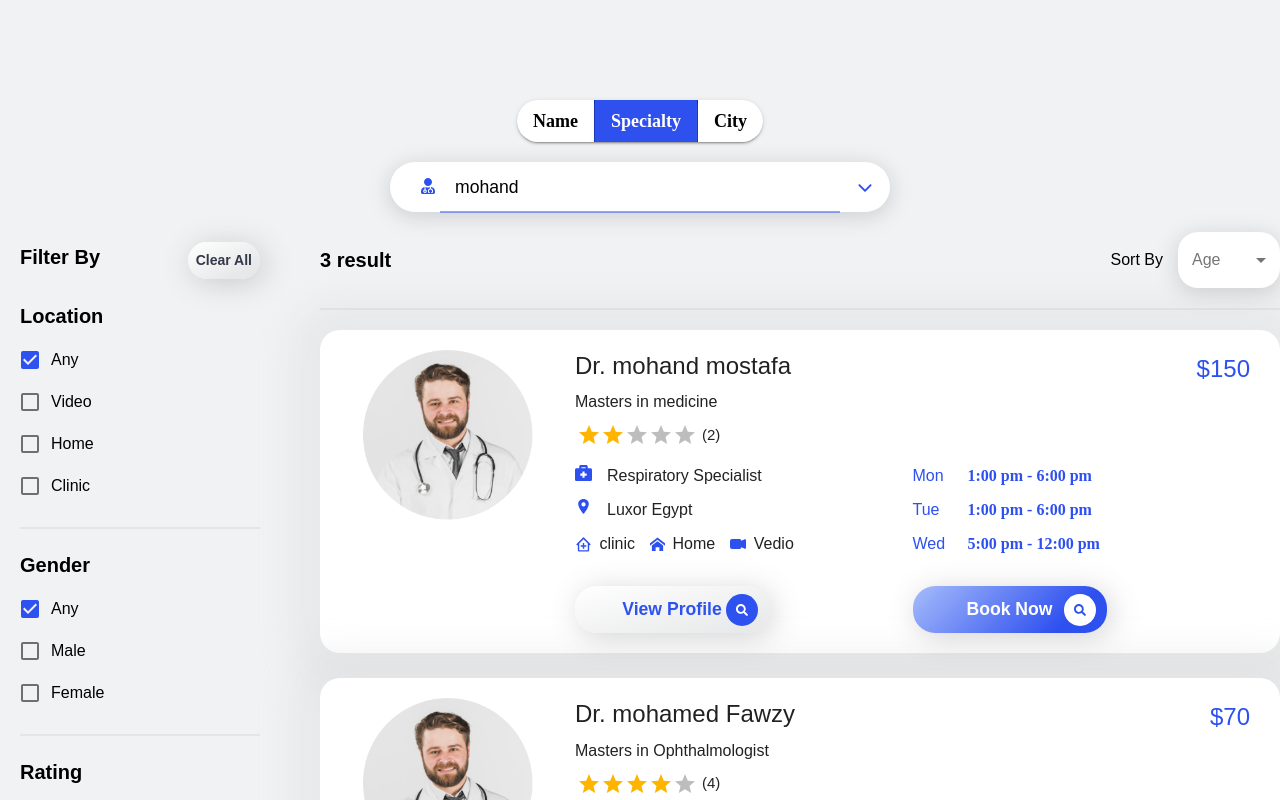
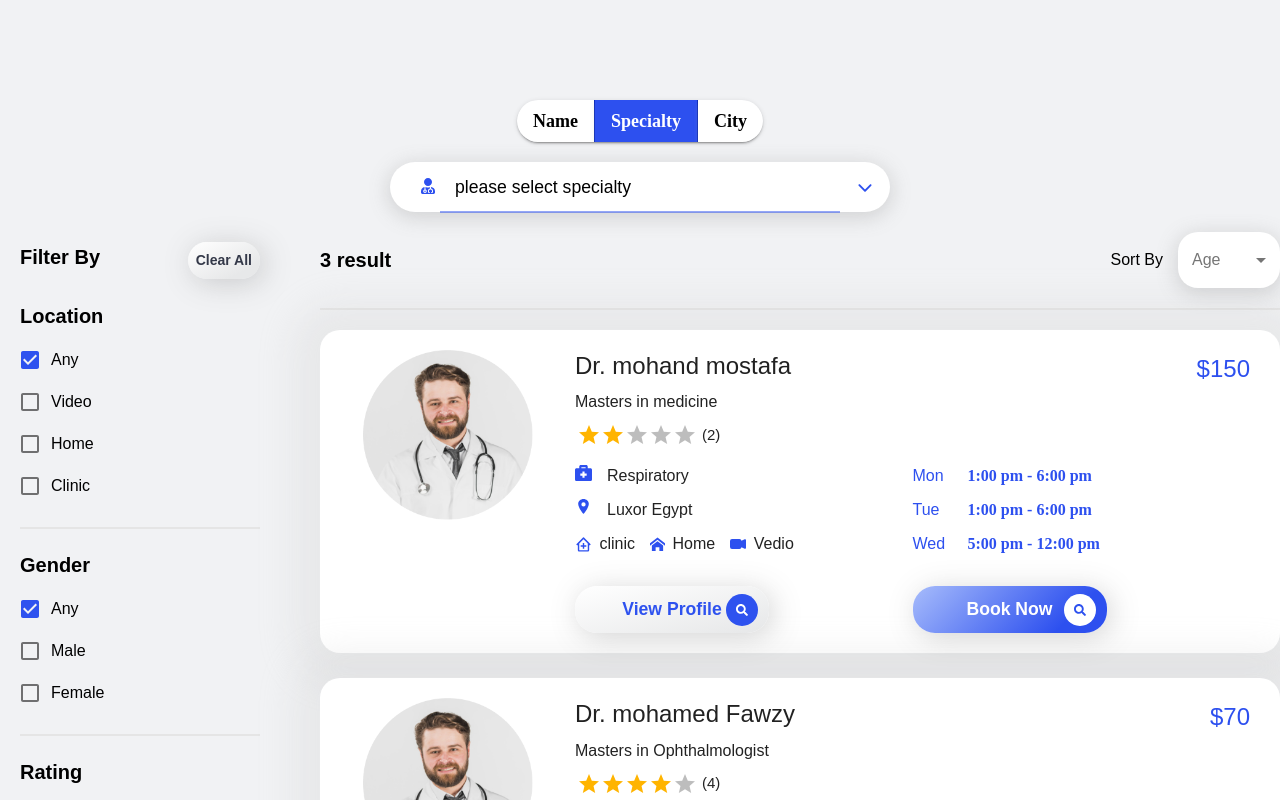
Before and after one commit to afifym/healovo, a React (Create React App) app: page / in a window 1280 px wide. Both pictures are taken after a click on the button "Specialty". Shown: the top 800 px of the page. Built offline with nearby package versions, Linux system fonts and the light colour scheme.

Commit message:
finsh all search

```diff
--- a/src/DoctorsData.js
+++ b/src/DoctorsData.js
@@ -4,8 +4,10 @@ export const DoctorsData = [
     name: { first: "mohand", last: "mostafa" },
     degree: "Masters in medicine",
     image: "doctorAvtar.png",
-    specialty: "Respiratory Specialist",
+
+    specialty: "Respiratory",
     rate: "2",
+
     location: "Luxor Egypt",
     communicationMethods: { clinic: true, home: true, video: true },
     reservationDates: [
@@ -36,6 +38,7 @@ export const DoctorsData = [
     image: "doctorAvtar.png",
     specialty: "Ophthalmologist",
     rate: "4",
+
     location: "Tanta Egypt",
     communicationMethods: { clinic: true, home: false, video: true },
     reservationDates: [
@@ -64,7 +67,8 @@ export const DoctorsData = [
     name: { first: "mohamed", last: "afify" },
     degree: "Masters in medicine",
     image: "doctorAvtar.png",
-    specialty: "Respiratory Specialist",
+
+    specialty: "Gastroenterology",
     rate: "3",
     location: "cario Egypt",
     communicationMethods: { clinic: true, home: true, video: true },
--- a/src/components/SearchPage/CustomeSearchInput.jsx
+++ b/src/components/SearchPage/CustomeSearchInput.jsx
@@ -53,7 +53,7 @@ label{
 }
 `;
 
-const CustomeSearchInput = ({ onSerachByName }) => {
+const CustomeSearchInput = ({ onSerachByName, searchByName }) => {
   return (
     <CustomeSaerch>
       <label htmlFor="">
@@ -62,6 +62,7 @@ const CustomeSearchInput = ({ onSerachByName }) => {
       <input
         type="text"
         placeholder="eg.John"
+        value={searchByName}
         onChange={(event) => onSerachByName(event)}
       />
       <div className="HorizontalLine" />
--- a/src/components/SearchPage/CustomeSelectInput.jsx
+++ b/src/components/SearchPage/CustomeSelectInput.jsx
@@ -62,13 +62,22 @@ select{
 }
 `;
 
-const CustomeSelectInput = ({ SelectIconName, selectData }) => {
+const CustomeSelectInput = ({
+  SelectIconName,
+  selectData,
+  onSearchBy,
+  searchBy,
+  title,
+}) => {
   return (
     <CustomeSelectWraper>
       <label className="InputIcon" htmlFor="">
         <SelectIconName color={"#2D50EF"} />
       </label>
-      <select>
+      <select value={searchBy} onChange={(e) => onSearchBy(e)}>
+        <option key={100} value={"hi"} selected disabled>
+          please select {title}
+        </option>
         {selectData.map((option, idx) => (
           <option key={idx}>{option}</option>
         ))}
--- a/src/components/SearchPage/SearchBar.jsx
+++ b/src/components/SearchPage/SearchBar.jsx
@@ -43,7 +43,14 @@ const CustomeButtonGroup = styled(ButtonGroup)`
   margin-bottom: 20px;
 `;
 
-const SearchBar = ({ onSerachByName, searchByName }) => {
+const SearchBar = ({
+  onSerachByName,
+  searchByName,
+  onSearchByCity,
+  searchByCity,
+  onSearchByspecialty,
+  searchByspecialty,
+}) => {
   const [searchBy, setSearchBy] = useState("name");
 
   const activeBtn = {
@@ -55,7 +62,7 @@ const SearchBar = ({ onSerachByName, searchByName }) => {
       case "name":
         return (
           <CustomeSearchInput
-            value={searchByName}
+            searchByName={searchByName}
             onSerachByName={onSerachByName}
           />
         );
@@ -63,14 +70,20 @@ const SearchBar = ({ onSerachByName, searchByName }) => {
         return (
           <CustomeSelectInput
             SelectIconName={FaUserMd}
-            selectData={["mohand", "mostafa", "abadlabary"]}
+            title="specialty"
+            onSearchBy={onSearchByspecialty}
+            searchBy={searchByspecialty}
+            selectData={["Ophthalmologist", "Respiratory", "Gastroenterology"]}
           />
         );
       case "city":
         return (
           <CustomeSelectInput
+            title="city"
+            onSearchBy={onSearchByCity}
+            searchBy={searchByCity}
             SelectIconName={FaCity}
-            selectData={["mohand", "mostafa", "abadlabary"]}
+            selectData={["cario Egypt", "Luxor Egypt", "Tanta Egypt"]}
           />
         );
     }
--- a/src/components/SearchPage/SearchPage.jsx
+++ b/src/components/SearchPage/SearchPage.jsx
@@ -199,6 +199,35 @@ const SearchPage = () => {
   });
 
   const [searchByName, setSearchByName] = useState("");
+  const [searchByCity, setSearchByCity] = useState();
+  const [searchByspecialty, setSearchBySpecialty] = useState();
+
+  const handleSearchByspecialty = (e) => {
+    const fuse = new Fuse(doctors, {
+      keys: ["specialty"],
+    });
+    console.log("e.target.value", e.target.value);
+    const fuseResult = fuse.search(e.target.value);
+    console.log("e.target.value", fuseResult);
+    const doctorResult = fuseResult.map((result) => result.item);
+
+    setSearchBySpecialty(e.target.value);
+    doctorResult.length > 0
+      ? setDoctorsFilter(doctorResult)
+      : setDoctorsFilter(doctors);
+  };
+  const handsearchByCity = (e) => {
+    const fuse = new Fuse(doctors, {
+      keys: ["location"],
+    });
+    const fuseResult = fuse.search(e.target.value);
+    const doctorResult = fuseResult.map((result) => result.item);
+
+    setSearchByCity(e.target.value);
+    doctorResult.length > 0
+      ? setDoctorsFilter(doctorResult)
+      : setDoctorsFilter(doctors);
+  };
 
   const handSearchByName = (e) => {
     let spiltStr = e.target.value.split(" ");
@@ -224,6 +253,10 @@ const SearchPage = () => {
         <SearchBar
           onSerachByName={handSearchByName}
           searchByName={searchByName}
+          onSearchByCity={handsearchByCity}
+          searchByCity={searchByCity}
+          onSearchByspecialty={handleSearchByspecialty}
+          searchByspecialty={searchByspecialty}
         />
 
         <Grid container>
```
